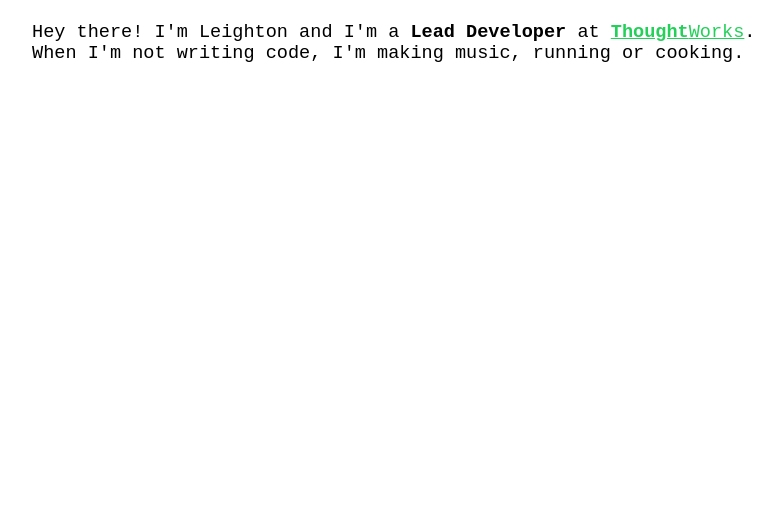
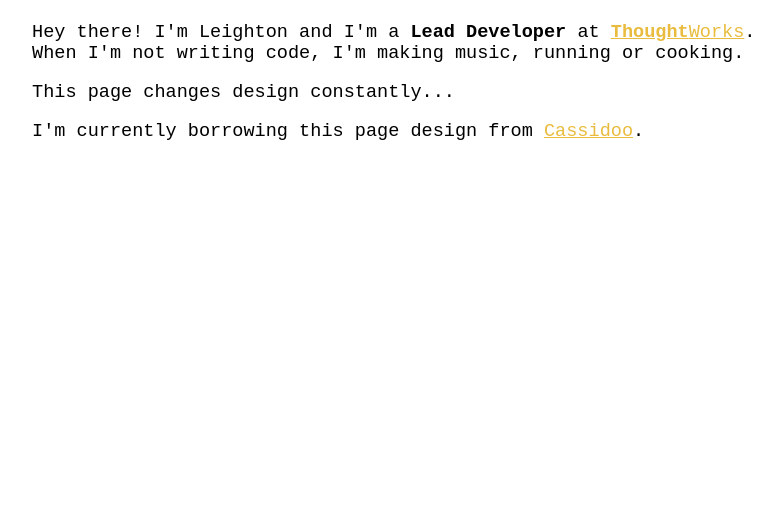
Before and after one commit to LeightonDarkins/LeightonDarkins.github.io, a plain HTML site: page index.html in a window 1280 px wide. Shown: the part 271-800 px from the top of the page, without its empty margins (224-1006 px from the left). Drawn offline with Linux system fonts and the light colour scheme.

Commit message:
LD - Add credit for design.

```diff
--- a/index.html
+++ b/index.html
@@ -28,6 +28,14 @@
         <p>
           Hey there! I'm Leighton and I'm a <b>Lead Developer</b> at <a href="thoughtworks.com"><b>Thought</b>Works</a>. When I'm not writing code, I'm making music, running or cooking.
         </p>
+        <br>
+        <p>
+          This page changes design constantly...
+        </p>
+        <br>
+        <p>
+          I'm currently borrowing this page design from <a href="https://cassidoo.co/">Cassidoo</a>.
+        </p>
       </section>
     </div>
     <script src='./script.js'></script>
```
